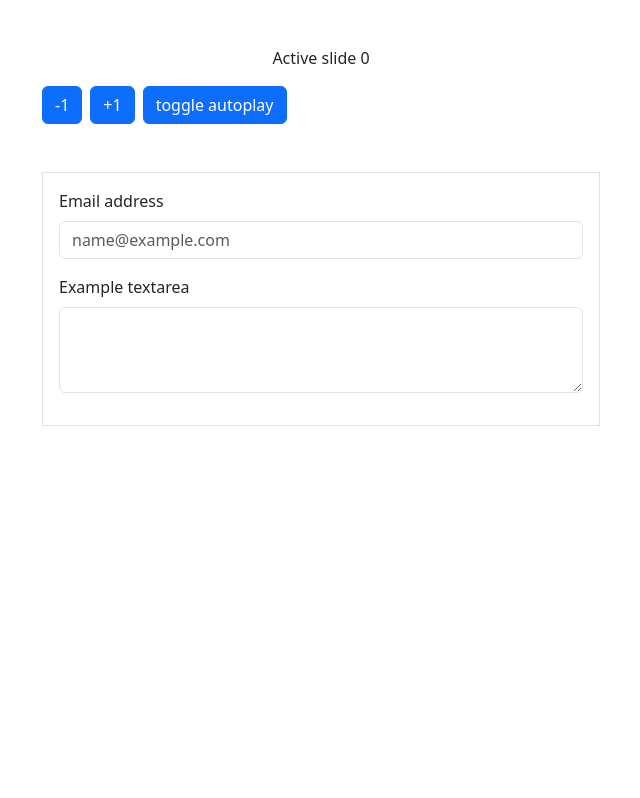
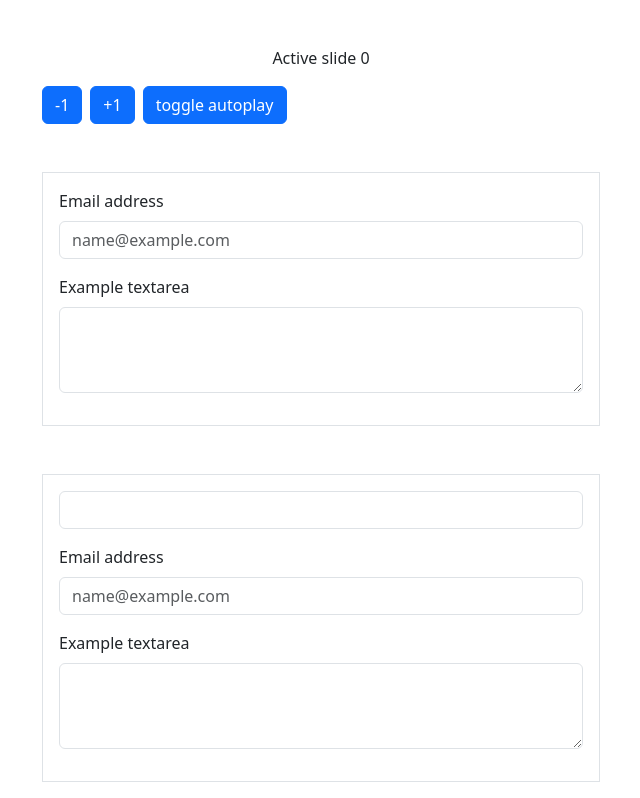
Before and after one commit to Waldemar-00/starter, a React (Create React App) app: page / in a window 1280 px wide. Shown: the part 1770-2568 px from the top of the page, without its empty margins (319-959 px from the left). Before the commit the page ends 2216 px from the top, so only its background shows below. Built offline with nearby package versions, Linux system fonts and the light colour scheme.

Commit message:
prepairing to use user hooks

```diff
--- /dev/null
+++ b/src/FormHook.js
@@ -0,0 +1,42 @@
+import { useState, useEffect} from 'react';
+import {Container} from 'react-bootstrap';
+import './App.css';
+
+const FormHook = () => {
+  const [text, setText] = useState('');
+  function validateText(txt) {
+    return txt.search(/\d/) < 0
+  }
+  const styles = {
+    color: {
+      green: 'green',
+      red: 'red',
+    }
+  }
+  const color = validateText(text) ? styles.color.green : styles.color.red
+    return (
+        <Container>
+            <form className="w-50 border mt-5 p-3 m-auto">
+                <div className="mb-3">
+                    <input value={text} type="text" className="form-control" readOnly/>
+                    <label htmlFor="exampleFormControlInput1" className="form-label mt-3">Email address</label>
+                    <input
+                      onChange={(e) => setText(e.target.value)}
+                      type="email"
+                      className="form-control"
+                      style={{color}}
+                      id="exampleFormControlInput1"
+                      placeholder="name@example.com"
+                      value={text}
+                    />
+                    </div>
+                    <div className="mb-3">
+                    <label htmlFor="exampleFormControlTextarea1" className="form-label">Example textarea</label>
+                    <textarea className="form-control" id="exampleFormControlTextarea1" rows="3"></textarea>
+                </div>
+            </form>
+        </Container>
+    )
+}
+
+export default FormHook;
--- a/src/index.js
+++ b/src/index.js
@@ -3,6 +3,7 @@ import './index.css'
 import App from './App'
 import Ref from './UseRef'
 import 'bootstrap/dist/css/bootstrap.min.css'
+import FormHook from './FormHook'
 
 
 const root = createRoot(document.getElementById('root'))
@@ -10,5 +11,6 @@ root.render(
   <>
     <App />
     <Ref />
+    <FormHook/>
   </>
 )
```
